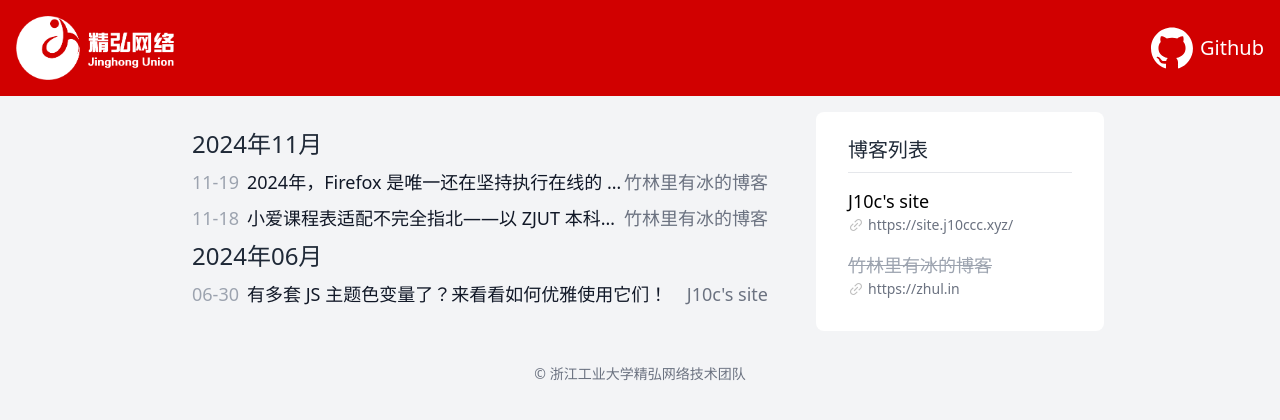
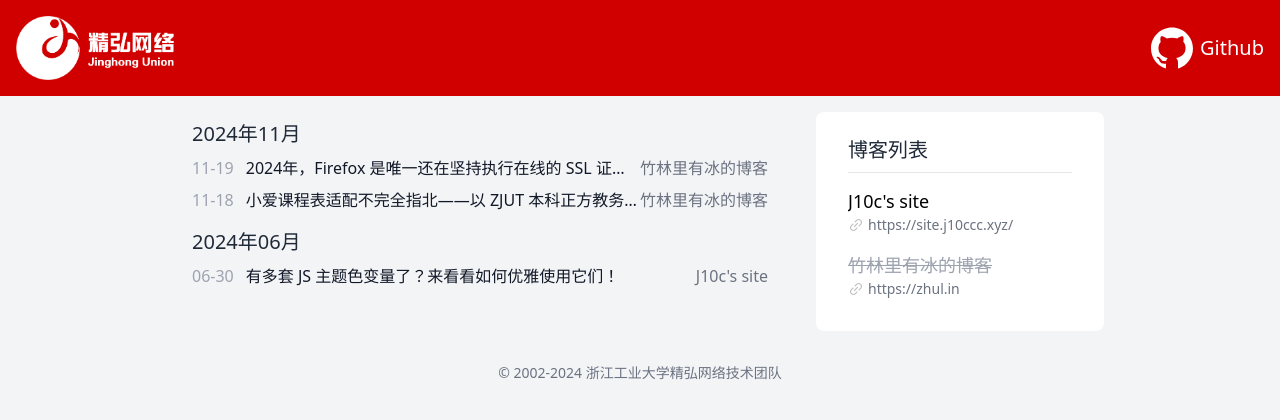
Before and after one commit to zjutjh/zjutjh.github.io, a Nuxt app: page / in a window 1280 px wide. Shown: the top 420 px of the page. Built offline with nearby package versions, Linux system fonts and the light colour scheme.

Commit message:
improve: set yaer for header, reset font size, use h2 tag, etc.

```diff
--- a/components/BlogBoard.vue
+++ b/components/BlogBoard.vue
@@ -7,7 +7,7 @@ import boardInfo from "../assets/opml.json";
     <div class="text-xl text-gray-800 border-b py-2 mx-4 mb-[-2px]">
       博客列表
     </div>
-    <div v-for="board in boardInfo" :key="board.link" class="blog-item m-4">
+    <div v-for="board in boardInfo" :key="board.link" class="blog-item m-4 truncate">
       <a :href="board.link" target="_blank">
         <div
           class="text-lg"
--- a/components/BlogContent.vue
+++ b/components/BlogContent.vue
@@ -21,16 +21,16 @@ const titleNeedToShow = (articleData: Array<any>, index: number) => {
 </script>
 
 <template>
-  <div class="m-4 p-4">
+  <div class="mx-8 my-4">
     <div v-for="(article, index) in articleData" :key="article.url">
-      <div
+      <h2
         v-if="titleNeedToShow(articleData, index)"
-        class="text-2xl text-gray-800"
+        class="text-xl text-gray-800 pt-2"
       >
         {{ toMonthTitle(article.date) }}
-      </div>
-      <div class="article-item flex my-2 text-lg">
-        <div class="text-gray-400 mr-2 my-auto">
+      </h2>
+      <div class="article-item flex my-2 text-base">
+        <div class="text-gray-400 mr-3 my-auto">
           {{ toArticleDate(article.date) }}
         </div>
         <a
--- a/components/SiteFooter.vue
+++ b/components/SiteFooter.vue
@@ -1,7 +1,7 @@
 <template>
   <div id="footer" class="flex items-center justify-center m-4">
     <div class="text-sm text-gray-500">
-      © 浙江工业大学精弘网络技术团队
+      © 2002-{{ new Date().getFullYear() }} 浙江工业大学精弘网络技术团队
     </div>
   </div>
 </template>
```
